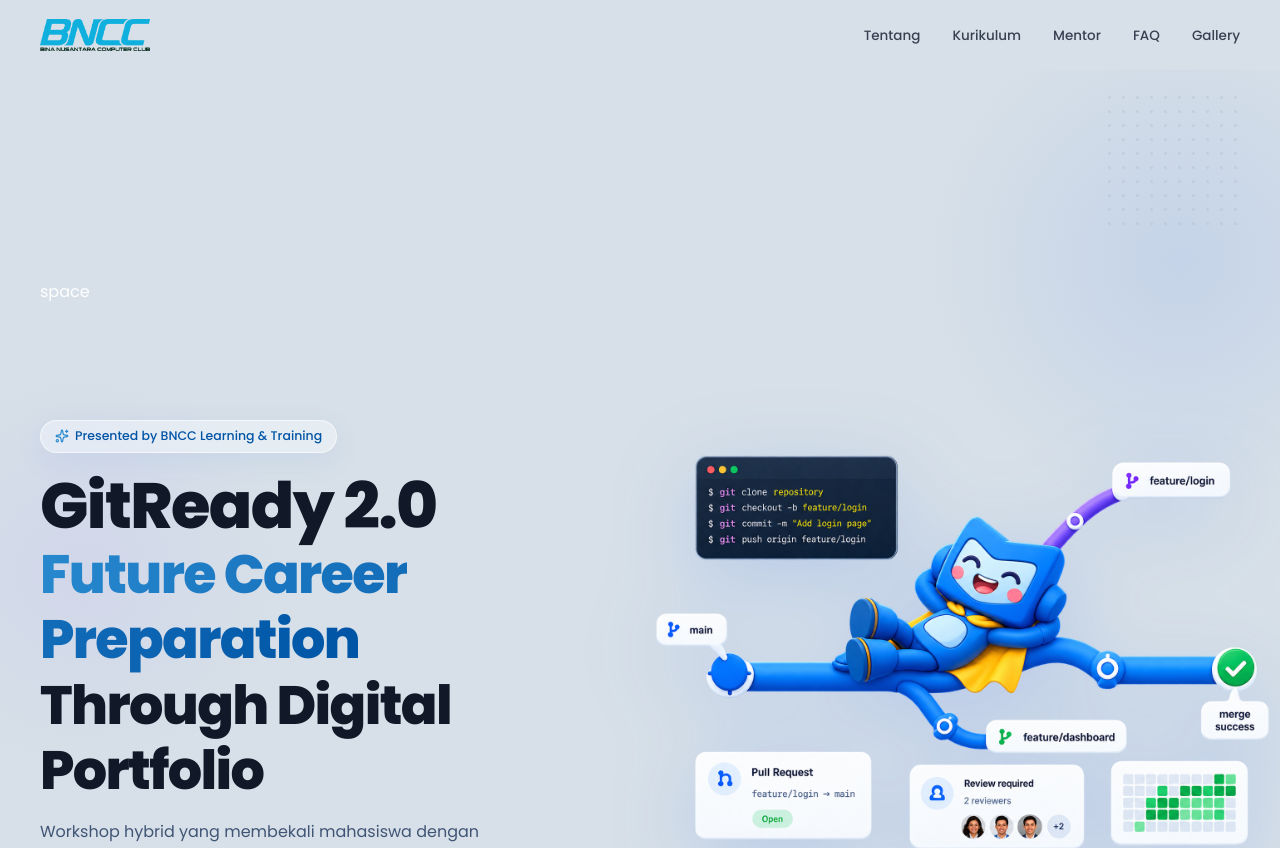
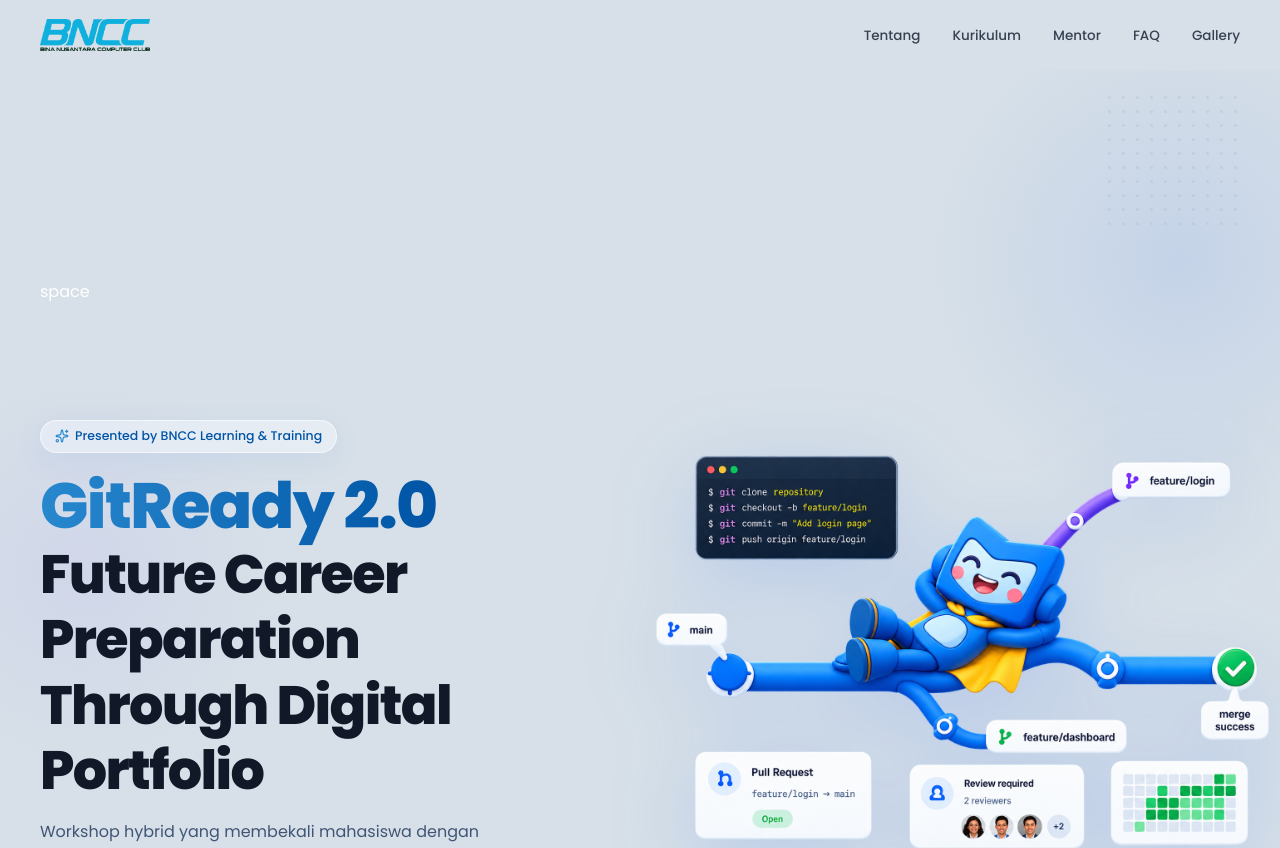
Before and after one commit to joceline-sudigdo/gitready-2026, a Next.js app: page / in a window 1280 px wide. Shown: the top 848 px of the page. Built offline with nearby package versions, Linux system fonts and the light colour scheme.

Commit message:
changning h1 color span

```diff
--- a/src/components/hero/hero-section.tsx
+++ b/src/components/hero/hero-section.tsx
@@ -104,12 +104,13 @@
             }}
             className="text-[42px] font-extrabold leading-[1.02] tracking-tight text-[#111827] sm:text-[54px] lg:text-[64px]"
           >
-            GitReady 2.0
+            <span className="bg-gradient-to-r from-[#2788CE] to-[#0054A5] bg-clip-text text-transparent">
+
+              GitReady 2.0
+            </span>
             <br />
             <span className="text-[36px] sm:text-[46px] lg:text-[54px]">
-              <span className="bg-gradient-to-r from-[#2788CE] to-[#0054A5] bg-clip-text text-transparent">
-                Future Career Preparation
-              </span>
+              Future Career Preparation
               <br />
               Through Digital Portfolio
             </span>
```
